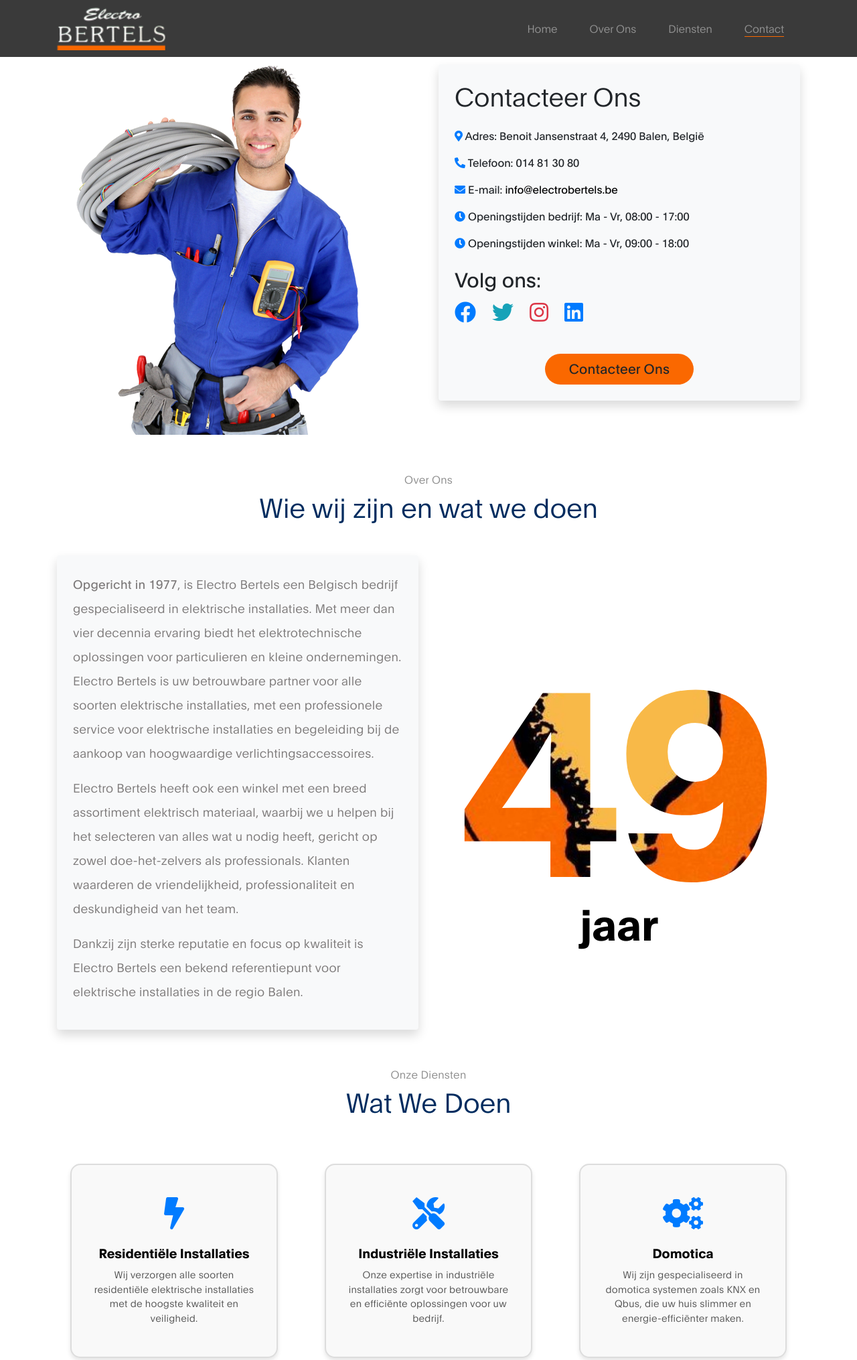
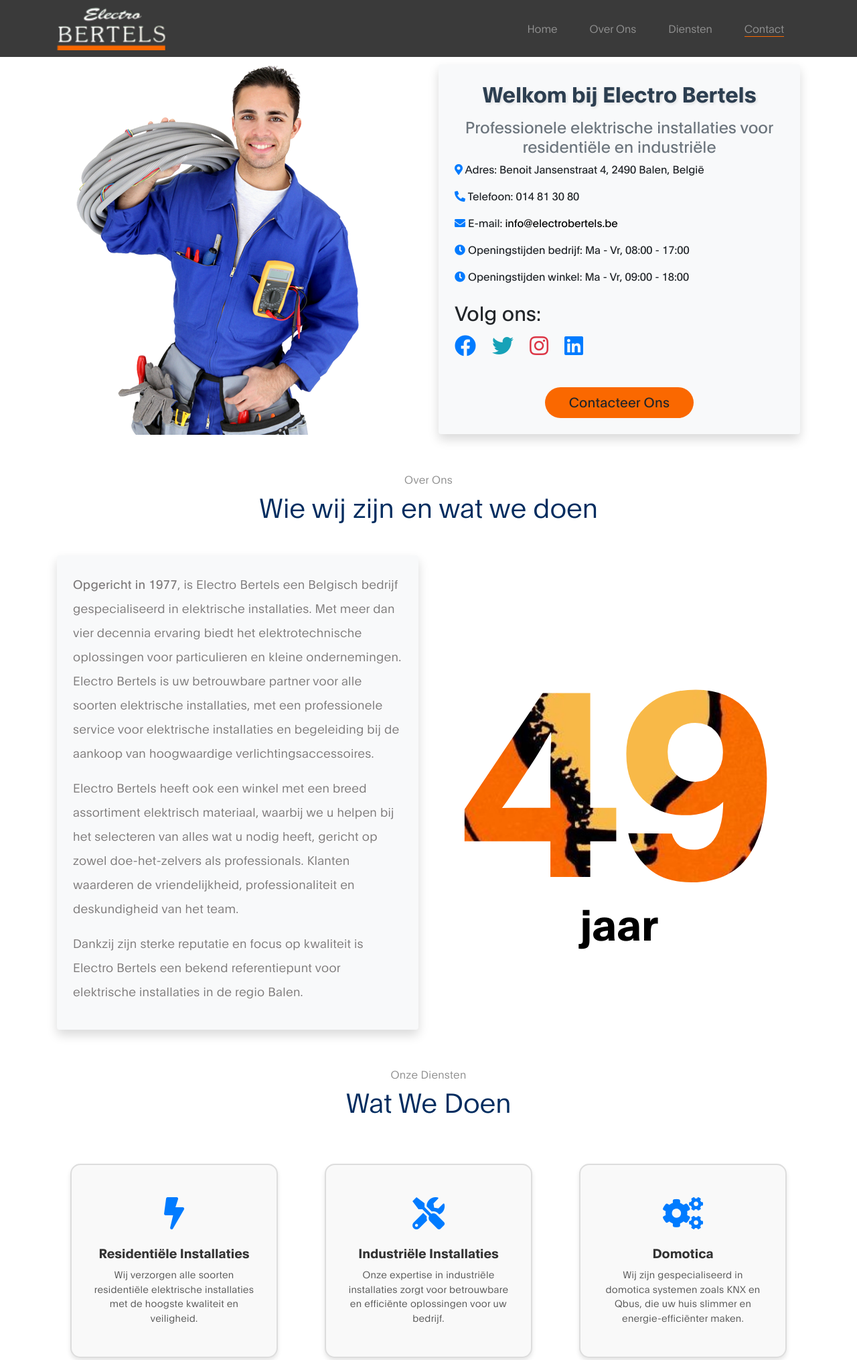
Before and after one commit to cubanote816/electrobertels, a plain HTML site: page index.html in a window 1280 px wide. Shown: the top 2030 px of the page at 67% size. Drawn offline with Linux system fonts and the light colour scheme.

Commit message:
Add custom styles and update headings for landing page

```diff
--- a/css/electrobertels-style.css
+++ b/css/electrobertels-style.css
@@ -390,6 +390,16 @@
     color: var(--white-color);
   }
 
+  .custom-h1 {
+    font-size: 2rem;
+    /* Ajusta el tamaño según tu preferencia */
+    color: #2c3e50;
+    /* Ajusta el color según tu diseño */
+    text-shadow: 2px 2px 4px rgba(0, 0, 0, 0.1);
+    /* Añade una sombra al texto */
+    margin-bottom: 1rem;
+    /* Ajusta el margen inferior */
+  }
 
   /*---------------------------------------
      ABOUT
--- a/index.html
+++ b/index.html
@@ -85,8 +85,8 @@
   <nav class="navbar navbar-expand-lg">
     <div class="container">
 
-      <a href="#intro"><img class="navbar-brand ms-4 ms-lg-0" src="images/electrobertels-white-text-dd.png" alt=""
-          height="75"></a>
+      <a href="#intro"><img class="navbar-brand ms-4 ms-lg-0" src="images/electrobertels-white-text-dd.png"
+          alt="Electro Bertels, professionele elektrische installaties" height="75"></a>
 
       <button class="navbar-toggler" type="button" data-toggle="collapse" data-target="#navbarNav"
         aria-controls="navbarNav" aria-expanded="false" aria-label="Toggle navigation">
@@ -126,7 +126,10 @@
         </div>
         <div class="mx-auto col-lg-6 col-md-6 col-12">
           <div class="contact-info bg-light p-4 rounded shadow w-100">
-            <h3 class="mb-4">Contacteer Ons</h3>
+            <h1 class="display-4 text-center font-weight-bold custom-h1">Welkom bij Electro Bertels</h1>
+            <h2 class="h4 text-center text-muted">Professionele elektrische installaties voor residentiële en
+              industriële</h2>
+
             <div class="info-item mb-3">
               <i class="fas fa-map-marker-alt text-primary"></i>
               <span class="ms-2">Adres: Benoit Jansenstraat 4, 2490 Balen, België</span>
@@ -235,7 +238,7 @@
           <div class="card service-card">
             <div class="card-body text-center">
               <div class="service-icon"><i class="fas fa-bolt"></i></div>
-              <h4 class="title"><a href="">Residentiële Installaties</a></h4>
+              <h4 class="title">Residentiële Installaties</h4>
               <p class="description">Wij verzorgen alle soorten residentiële elektrische installaties met de hoogste
                 kwaliteit
                 en veiligheid.</p>
@@ -249,7 +252,7 @@
           <div class="card service-card">
             <div class="card-body text-center">
               <div class="service-icon"><i class="fas fa-tools"></i></div>
-              <h4 class="title"><a href="">Industriële Installaties</a></h4>
+              <h4 class="title">Industriële Installaties</h4>
               <p class="description">Onze expertise in industriële installaties zorgt voor betrouwbare en efficiënte
                 oplossingen voor uw bedrijf.</p>
             </div>
@@ -262,7 +265,7 @@
           <div class="card service-card">
             <div class="card-body text-center">
               <div class="service-icon"><i class="fas fa-cogs"></i></div>
-              <h4 class="title"><a href="">Domotica</a></h4>
+              <h4 class="title">Domotica</h4>
               <p class="description">Wij zijn gespecialiseerd in domotica systemen zoals KNX en Qbus, die uw huis
                 slimmer en
                 energie-efficiënter maken.</p>
@@ -276,7 +279,7 @@
           <div class="card service-card">
             <div class="card-body text-center">
               <div class="service-icon"><i class="fas fa-robot"></i></div>
-              <h4 class="title"><a href="">Automatisering</a></h4>
+              <h4 class="title">Automatisering</h4>
               <p class="description">Onze automatiseringsdiensten, inclusief PLC-systemen, verbeteren de efficiëntie en
                 productiviteit van uw processen.</p>
             </div>
@@ -289,7 +292,7 @@
           <div class="card service-card">
             <div class="card-body text-center">
               <div class="service-icon"><i class="fas fa-lightbulb"></i></div>
-              <h4 class="title"><a href="">Verlichting en Accessoires</a></h4>
+              <h4 class="title">Verlichting en Accessoires></h4>
               <p class="description">Wij bieden een breed scala aan hoogwaardige verlichting en accessoires om aan al uw
                 behoeften te voldoen.</p>
             </div>
@@ -302,7 +305,7 @@
           <div class="card service-card winkel-box">
             <div class="card-body text-center">
               <div class="service-icon"><i class="fas fa-store"></i></div>
-              <h4 class="title"><a href="">Onze Winkel</a></h4>
+              <h4 class="title">Onze Winkel</h4>
               <p class="description">Bezoek onze winkel voor een uitgebreid assortiment aan elektrische producten en
                 accessoires van topkwaliteit.</p>
             </div>
```
